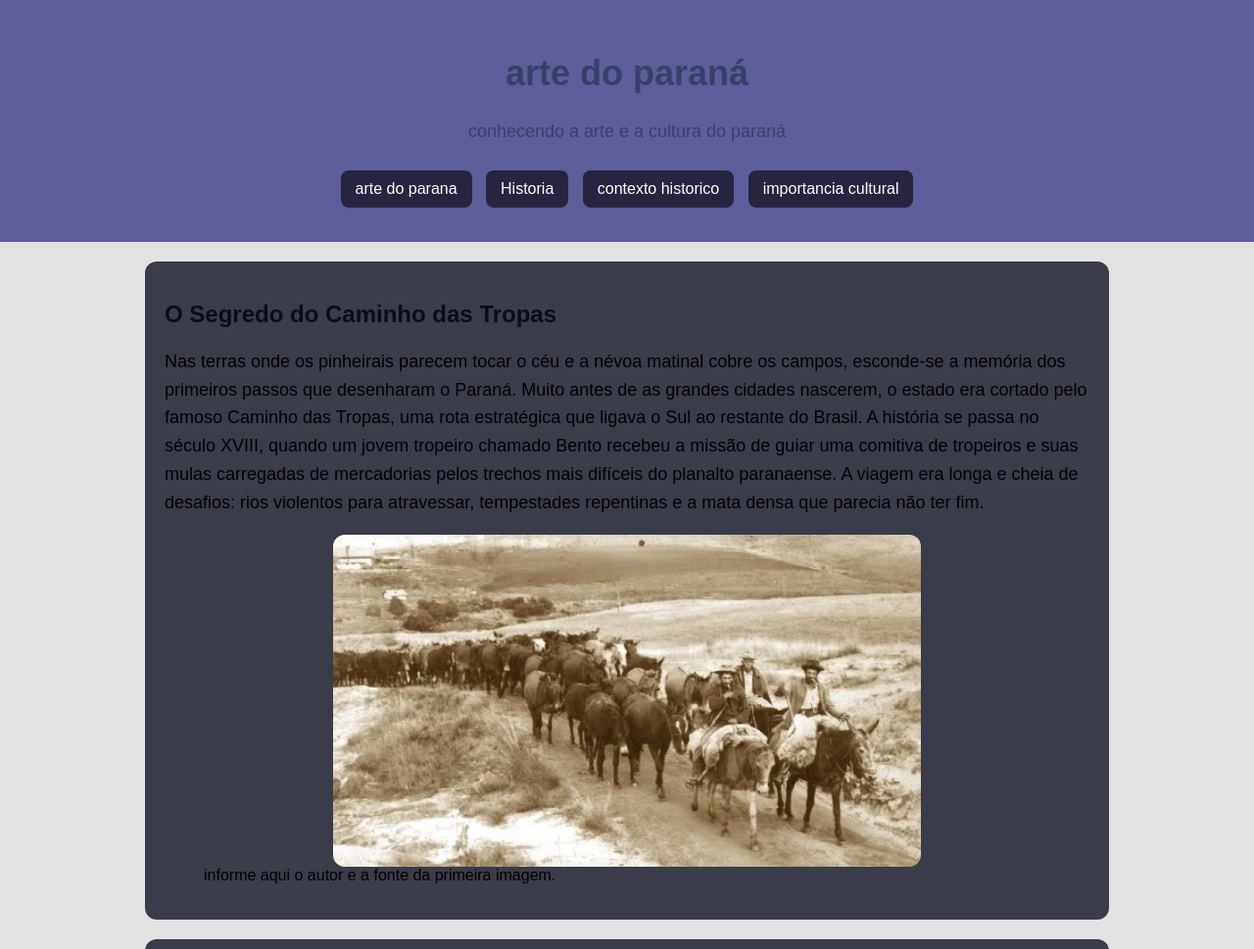
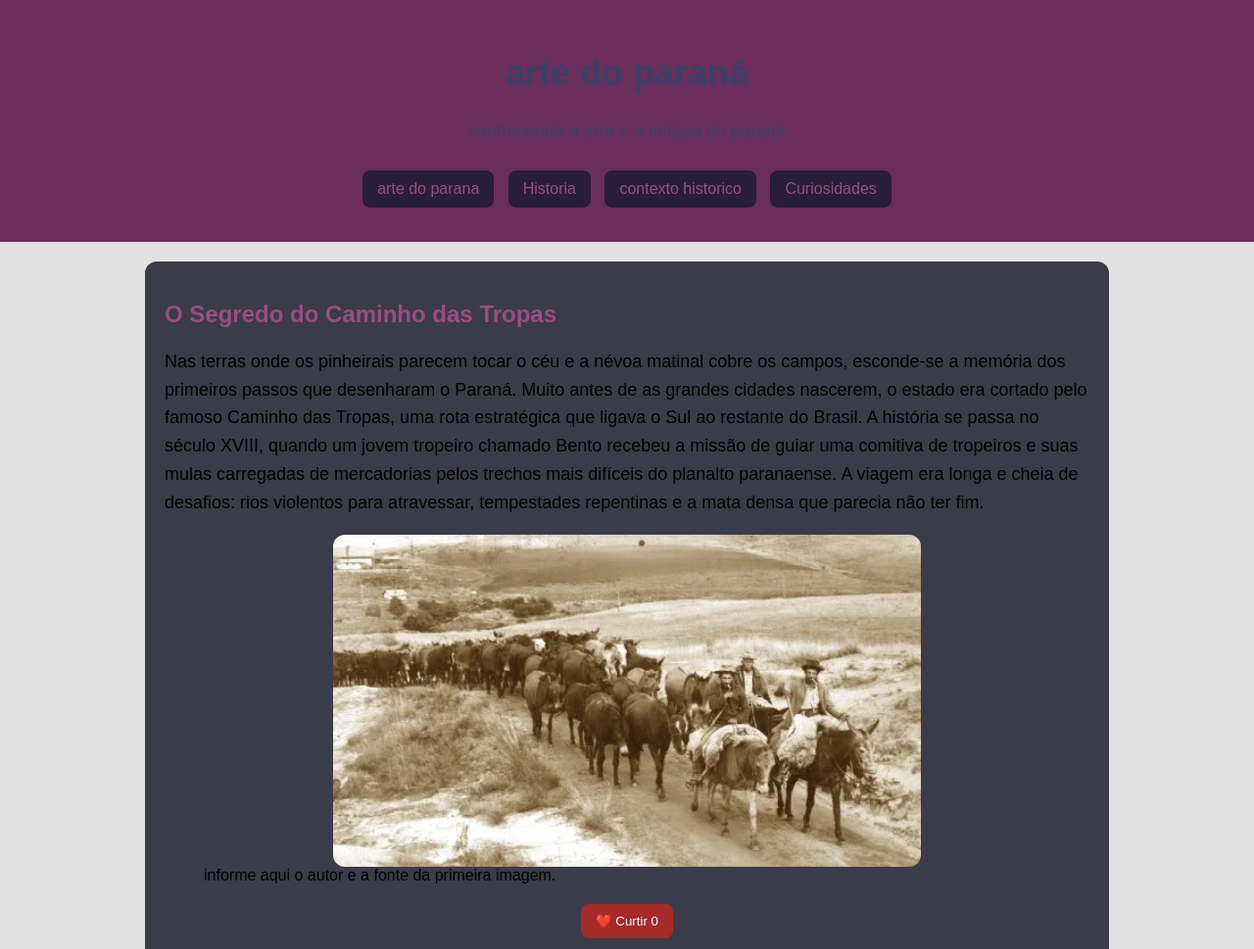
Before and after one commit to miguelrodriguessouza10-alt/tarefa_arte_digital, a plain HTML site: page index.html in a window 1280 px wide. Shown: the top 969 px of the page at 98% size. Drawn offline with Linux system fonts and the light colour scheme.

Commit message:
atualizei o codigo

```diff
--- a/index.html
+++ b/index.html
@@ -6,6 +6,7 @@
     <meta name="viewport" content="width=device-width, initial-scale=1.0">
     <title>Arte e ed. Digital</title>
     <link rel="stylesheet" href="style.css">
+    <script src="script.js" defer></script>
 </head>
 
 <body>
@@ -14,14 +15,14 @@
         <h1>arte do paraná</h1>
         <p>conhecendo a arte e a cultura do paraná</p>
         <nav>
-            <a href="#arte do parana">arte do parana</a>
-            <a href="a historia">Historia</a>
-            <a href="contexto historico">contexto historico</a>
-            <a href="importancia cultural">importancia cultural</a>
+            <a href="#arte">arte do parana</a>
+            <a href="#historia">Historia</a>
+            <a href="#contexto">contexto historico</a>
+            <a href="#curiosidade">Curiosidades</a>
         </nav>
     </header>
     <main>
-        <section>
+        <section id="arte">
             <h2>O Segredo do Caminho das Tropas</h2>
             <p>Nas terras onde os pinheirais parecem tocar o céu e a névoa matinal cobre os campos, esconde-se a memória
                 dos primeiros passos que desenharam o Paraná. Muito antes de as grandes cidades nascerem, o estado era
@@ -37,8 +38,11 @@
                     informe aqui o autor e a fonte da primeira imagem.
                 </figcapition>
             </figure>
+            <button class="curtir">
+                ❤️ Curtir <span>0</span>
+            </button>
         </section>
-        <section>
+        <section id="historia">
 
             <h2>contexto historico </h2>
             <p>A Corrida do Ouro e a Necessidade de Abastecimento
@@ -56,8 +60,11 @@
                     informe aqui o autor e a fonte da primeira imagem.
                 </figcapition>
             </figure>
+            <button class="curtir">
+                ❤️ Curtir <span>0</span>
+            </button>
         </section>
-        <section>
+        <section id="contexto">
             <h2>importancia cultural</h2>
             <p>O Caminho das Tropas (ou Estrada dos Tropeiros) foi uma das rotas comerciais mais importantes do
                 Brasil Colonial e do Império, ligando o Sul (Rio Grande do Sul, Santa Catarina e Paraná) ao Sudeste,
@@ -77,6 +84,9 @@
                     informe aqui o autor e a fonte da primeira imagem.
                 </figcapition>
             </figure>
+            <button class="curtir">
+                ❤️ Curtir <span>0</span>
+            </button>
         </section>
 
         <section id="curiosidades">
@@ -96,21 +106,16 @@
                     ou serras perigosas (como a Serra do Mar ou a Serra Geral).</p>
         </section>
 
-         <button class="curtir">
-             ❤️ curtir<span> 0</span>
-         </button>
-         <button class="curtir">
-            😍 curtir <span> 0</span>
-         </button>
-
-
+        <button class="curtir">
+            ❤️ Curtir <span>0</span>
+        </button>
     </main>
     <footer>
         <p>site desenvolvido por: Miguel Icaro Rodrigues Souza</p>
         <p>Turma: 1º D - Manhã</p>
-        <p>projeto integrado entre Educaçao Digital e Arte<p>
+        <p>projeto integrado entre Educaçao Digital e Arte</p>
     </footer>
-    <script src="script.js"></script>
+
 </body>
 
 </html>
--- a/script.js
+++ b/script.js
@@ -7,9 +7,9 @@ function curtir (){
      if(curtiu === false) {
             contador.textContent++;
             curtiu = true;
-        }else{
+        } else {
                 contador.textContent--;
-                curtiu=false;
+                curtiu = false;
         }
     }
 });
--- a/style.css
+++ b/style.css
@@ -1,3 +1,16 @@
+:root{
+    --cor-fundo:#f4f1ea;
+    --cor-texto: #222222;
+    --cor-principal:#6b2d5c;
+    --cor-secundaria:#9b4d83;
+    --cor-hover:#9b4d83;
+    --cor-surperfice: white;
+    --cor-card:#f3d9fa;
+    --cor-legenda:#0c0b0b;
+    --cor-clara: #white;
+    --cor-rodape:#222222;
+
+}
 body {
     background-color: rgb(226, 226, 226);
     color: rgb(0, 0, 0);
@@ -6,7 +19,7 @@ body {
 }
 
 header {
-    background-color: rgba(5, 5, 109, 0.596);
+    background-color:#6b2d5c;(5, 5, 109, 0.596);
     color: rgb(57, 64, 104);
     text-align: center;
     padding: 30px;
@@ -18,7 +31,7 @@ h1 {
 }
 
 h2 {
-    color: rgb(5, 15, 26);
+    color: #9b4d83;(5, 15, 26);
 }
 
 p {
@@ -31,7 +44,7 @@ nav {
 }
 
 nav a {
-    color: white;
+    color:#9b4d83;
     text-decoration: none;
     background-color: rgba(31, 29, 51, 0.884);
     padding: 10px 15px;
```
